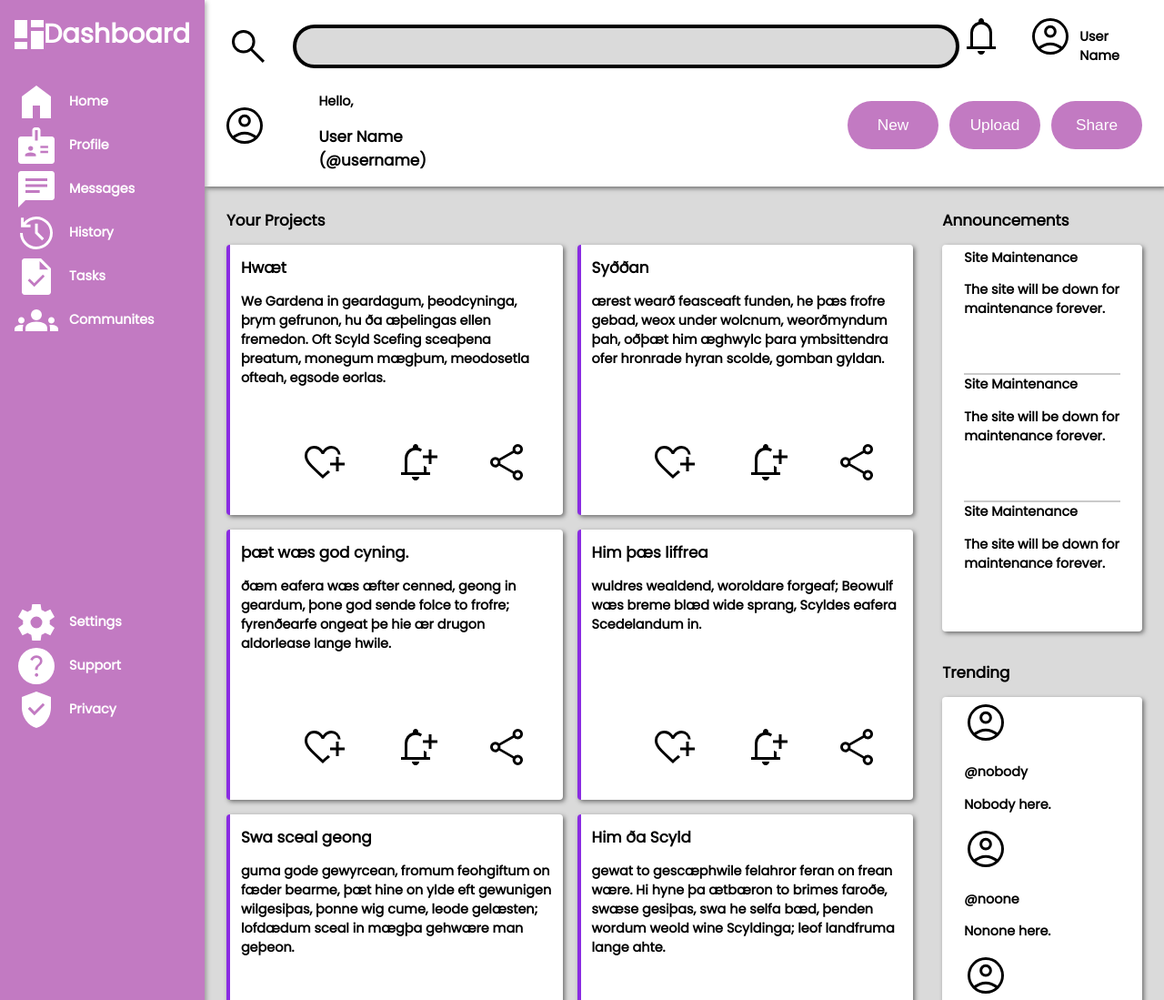
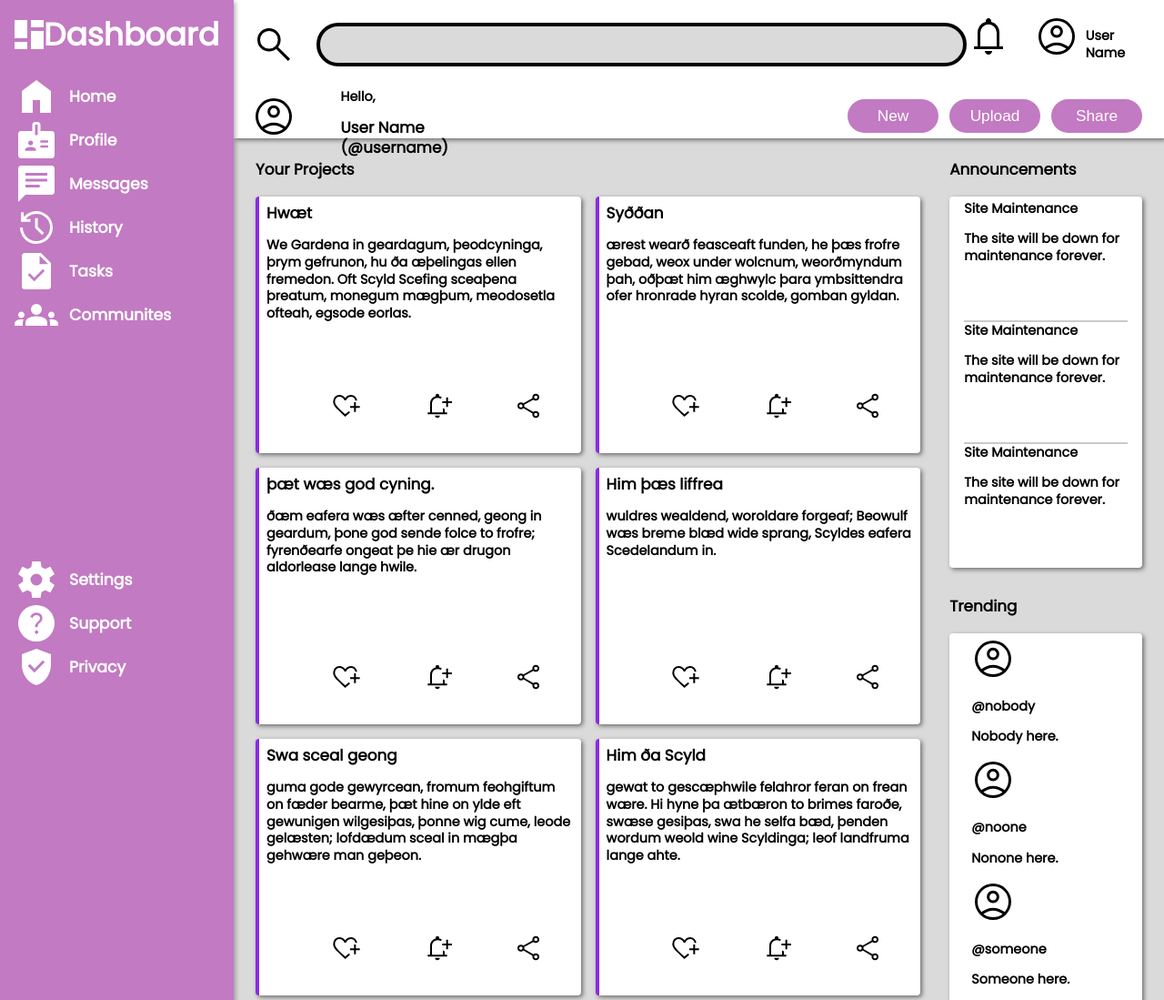
Before and after one commit to CyberRacc/admin-dashboard, a plain HTML site: page index.html in a window 1280 px wide. Shown: the top 1099 px of the page at 91% size. Drawn offline with Linux system fonts and the light colour scheme.

Commit message:
Tried to improve SVG sizes, need to adjust border and background size.

```diff
--- a/css/dash-logo.css
+++ /dev/null
@@ -1,32 +0,0 @@
-#dashboard-icon {
-    display: grid;
-    grid-template-columns: 1fr 1fr;
-    grid-template-rows: 1fr 1fr 1fr;
-    gap: 4px;
-    height: 32px;
-    width: 32px;
-}
-
-#icon-1 {
-    background-color: white;
-    grid-column: 1 / 2;
-    grid-row: 1 / 3;
-}
-
-#icon-2 {
-    background-color: white;
-    grid-column: 1 / 2;
-    grid-row: 3 / 4;
-}
-
-#icon-3 {
-    background-color: white;
-    grid-column: 2 / 3;
-    grid-row: 1 / 2;
-}
-
-#icon-4 {
-    background-color: white;
-    grid-column: 2 / 3;
-    grid-row: 2 / 4;
-}
--- a/css/styles.css
+++ b/css/styles.css
@@ -2,7 +2,7 @@
 
 :root {
     font-family: 'Poppins', sans-serif;
-    font-size: clamp(0.3rem, 0.9em, 1.5rem);
+    font-size: clamp(0.6rem, 0.9em, 1.2rem);
     --sidebar-button-colour: rgb(194, 122, 194);
     --sidebar-button-hover: rgb(189, 112, 189);
     --border-radius: 50px;
@@ -12,13 +12,48 @@
 h1, h2, h3, h4, h5, h6 {
     padding: 0;
     margin: 0;
-}
+    }
 
 body {
     padding: 0;
     margin: 0;
     background-color: rgb(218, 218, 218);
+    line-height: 1.3;
 }
+
+#dashboard-icon {
+    display: grid;
+    grid-template-columns: 1fr 1fr;
+    grid-template-rows: 1fr 1fr 1fr;
+    gap: 4px;
+    height: 32px;
+    width: 32px;
+}
+
+#icon-1 {
+    background-color: white;
+    grid-column: 1 / 2;
+    grid-row: 1 / 3;
+}
+
+#icon-2 {
+    background-color: white;
+    grid-column: 1 / 2;
+    grid-row: 3 / 4;
+}
+
+#icon-3 {
+    background-color: white;
+    grid-column: 2 / 3;
+    grid-row: 1 / 2;
+}
+
+#icon-4 {
+    background-color: white;
+    grid-column: 2 / 3;
+    grid-row: 2 / 4;
+}
+
 
 #main-content {
     display: grid;
@@ -35,6 +70,7 @@ body {
     background-color: white;
     padding: 16px 8px;
     box-shadow: 2px 2px 5px 0px rgba(0, 0, 0, 0.5);
+    height: 120px;
 }
 
 #search-bar {
@@ -55,14 +91,14 @@ body {
     grid-template-columns: 4fr 1fr;
     align-items: center;
     justify-content: space-between;
-    padding: 0 16px;
+    padding: 0 12px;
 }
 
 #header-row-1 input {
     border-radius: var(--border-radius);
     border: 4px solid black;
     background-color: rgb(218, 218, 218);
-    font-size: 1.5rem;
+    font-size: 1.2rem;
     padding: 0 8px;
 }
 
@@ -109,6 +145,7 @@ body {
     padding: 16px;
     align-items: start;
     height: 100%;
+    font-size: 1.2rem;
 }
 
 #sidebar-heading {
@@ -191,6 +228,7 @@ body {
 #dashboard-projects {
     display: grid;
     grid-template-rows: 40px 1fr;
+    margin-bottom: 10px;
 }
 
 #dashboard-announcements {
@@ -204,7 +242,7 @@ body {
     display: grid;
     background-color: white;
     border-radius: 4px;
-    padding: 4px 24px;
+    padding: 4px 16px;
     box-shadow: 2px 2px 5px 0px rgba(0, 0, 0, 0.5);
 }
 
@@ -242,7 +280,7 @@ body {
     display: grid;
     grid-template-rows: 2fr 1fr;
     border-left: 4px solid blueviolet;
-    padding: 12px;
+    padding: 8px;
     background-color: white;
     box-shadow: 2px 2px 5px 0px rgba(0, 0, 0, 0.5);
     border-radius: 4px;
@@ -259,7 +297,7 @@ body {
     grid-column: 2 / 3;
 }
 
-.dash-block-buttons > button {
+.dash-block-buttons button {
     background-color: transparent;
     border-radius: 50%;
     display: grid;
@@ -292,17 +330,16 @@ body {
 #trending-block {
     display: grid;
     grid-template-columns: 1fr 4fr;
-
 }
 
 button {
     background-color: var(--sidebar-button-colour);
-    padding: 16px;
-    border-radius: var(--border-radius);
+    padding: 8px;
     color: white;
     font-size: 1.2rem;
     width: 100px;
     border: none;
+    border-radius: var(--border-radius);
 }
 
 button:hover {
@@ -312,3 +349,10 @@ button:hover {
 button:active {
     box-shadow: inset 2px 2px 5px 0px rgba(0, 0, 0, 0.5);
 }
+
+button img {
+    width: 32px;
+    height: 32px;
+    padding: 0;
+    margin: 0   ;
+}
--- a/index.html
+++ b/index.html
@@ -5,7 +5,6 @@
         <meta name="viewport" content="width=device-width, initial-scale=1.0">
         <title>Admin Panel</title>
         <link rel="stylesheet" href="css/styles.css">
-        <link rel="stylesheet" href="css/dash-logo.css">
     </head>
     <body>
 
```
